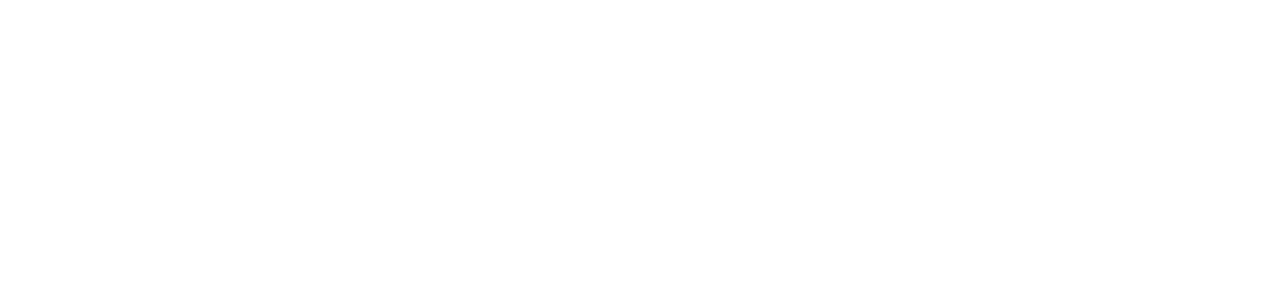
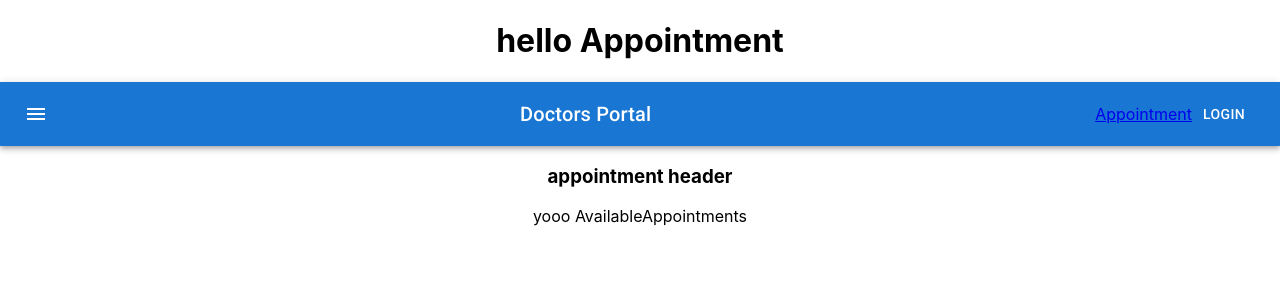
Before and after one commit to mrx-arafat/Doctors-Portal-React, a React (Create React App) app: page /appointment in a window 1280 px wide. Shown: the top 300 px of the page. Built offline with nearby package versions, Linux system fonts and the light colour scheme.

Commit message:
appointment pages

```diff
--- a/src/App.js
+++ b/src/App.js
@@ -3,6 +3,7 @@
 import { BrowserRouter, Switch, Route } from "react-router-dom";
 
 import Home from "./Pages/Home/Home/Home";
+import Appointment from "./Pages/Appointment/Appointment/Appointment";
 
 function App() {
   return (
@@ -15,6 +16,9 @@
           <Route exact path="/">
             <Home></Home>
           </Route>
+          <Route path="/appointment">
+            <Appointment></Appointment>
+          </Route>
         </Switch>
       </BrowserRouter>
     </div>
--- a/src/Pages/Appointment/Appointment/Appointment.js
+++ b/src/Pages/Appointment/Appointment/Appointment.js
@@ -1,9 +1,15 @@
 import React from "react";
+import Navigation from "../../../Shared/Navigation/Navigation";
+import AppointmentHeader from "./AppointmentHeader/AppointmentHeader";
+import AvailableAppointments from "./AvailableAppointments/AvailableAppointments";
 
 const Appointment = () => {
   return (
     <div>
       <h1>hello Appointment </h1>
+      <Navigation></Navigation>
+      <AppointmentHeader></AppointmentHeader>
+      <AvailableAppointments></AvailableAppointments>
     </div>
   );
 };
--- /dev/null
+++ b/src/Pages/Appointment/Appointment/AppointmentHeader/AppointmentHeader.js
@@ -0,0 +1,11 @@
+import React from "react";
+
+const AppointmentHeader = () => {
+  return (
+    <div>
+      <h3>appointment header </h3>
+    </div>
+  );
+};
+
+export default AppointmentHeader;
--- /dev/null
+++ b/src/Pages/Appointment/Appointment/AvailableAppointments/AvailableAppointments.js
@@ -0,0 +1,7 @@
+import React from "react";
+
+const AvailableAppointments = () => {
+  return <div>yooo AvailableAppointments</div>;
+};
+
+export default AvailableAppointments;
--- a/src/Shared/Navigation/Navigation.js
+++ b/src/Shared/Navigation/Navigation.js
@@ -6,6 +6,7 @@
 import Button from "@mui/material/Button";
 import IconButton from "@mui/material/IconButton";
 import MenuIcon from "@mui/icons-material/Menu";
+import { Link } from "react-router-dom";
 
 const Navigation = () => {
   return (
@@ -24,6 +25,7 @@
           <Typography variant="h6" component="div" sx={{ flexGrow: 1 }}>
             Doctors Portal
           </Typography>
+          <Link to="/appointment">Appointment</Link>
           <Button color="inherit">Login</Button>
         </Toolbar>
       </AppBar>
```
